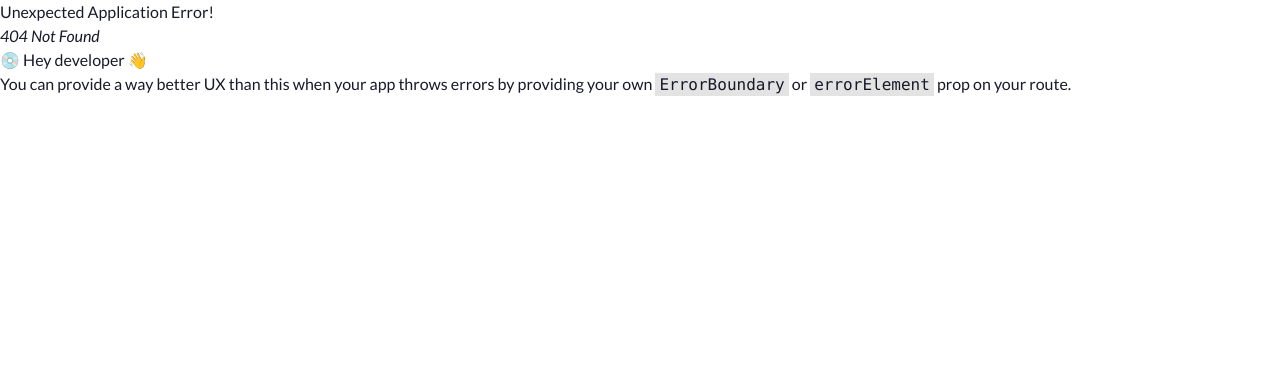
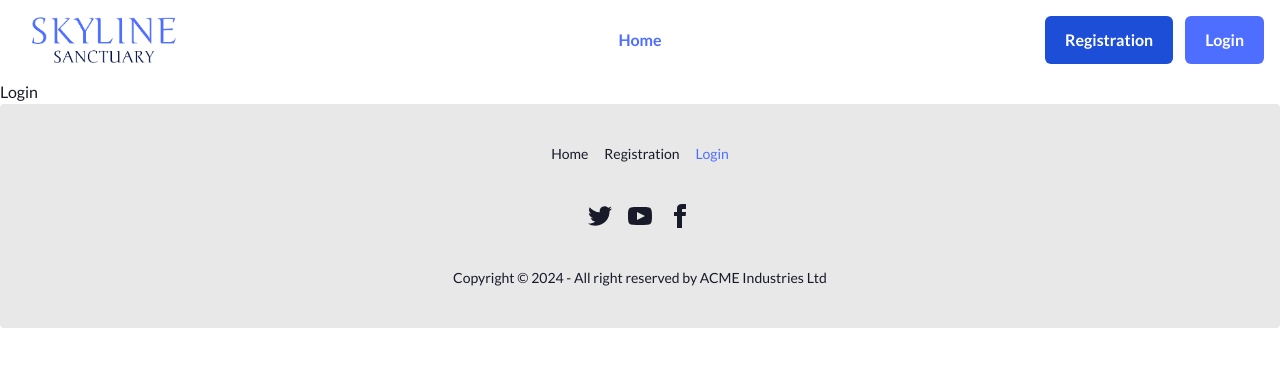
Before and after one commit to abdul-muhaimin-toha/Skyline-Sanctuary, a React (Vite) app: page /login in a window 1280 px wide. Before the commit this address had no page. Shown: the top 366 px of the page. Built offline with nearby package versions, Linux system fonts and the light colour scheme.

Commit message:
login and registration route setup done

```diff
--- a/src/Routes.jsx
+++ b/src/Routes.jsx
@@ -5,11 +5,15 @@ import {
 } from "react-router-dom";
 import RootLayout from "./RootLayout";
 import HomePage, { loadHomeData } from "./pages/HomePage";
+import Registration from "./pages/Registration";
+import LoginPage from "./pages/LoginPage";
 
 const router = createBrowserRouter(
   createRoutesFromElements(
     <Route path="/" element={<RootLayout />}>
       <Route index element={<HomePage />} loader={loadHomeData} />
+      <Route path="registration" element={<Registration />} />
+      <Route path="login" element={<LoginPage />} />
     </Route>,
   ),
 );
--- a/src/components/FooterSection.jsx
+++ b/src/components/FooterSection.jsx
@@ -1,12 +1,34 @@
+import { NavLink } from "react-router-dom";
+
 const FooterSection = () => {
   return (
     <footer>
       <div className="footer footer-center rounded bg-base-200 p-10 text-base-content">
         <nav className="grid grid-flow-col gap-4">
-          <a className="link-hover link">About us</a>
-          <a className="link-hover link">Contact</a>
-          <a className="link-hover link">Jobs</a>
-          <a className="link-hover link">Press kit</a>
+          <NavLink
+            to="/"
+            className={({ isActive }) =>
+              `link-hover link ${isActive && "text-primary"}`
+            }
+          >
+            Home
+          </NavLink>
+          <NavLink
+            to="/registration"
+            className={({ isActive }) =>
+              `link-hover link ${isActive && "text-primary"}`
+            }
+          >
+            Registration
+          </NavLink>
+          <NavLink
+            to="/login"
+            className={({ isActive }) =>
+              `link-hover link ${isActive && "text-primary"}`
+            }
+          >
+            Login
+          </NavLink>
         </nav>
         <nav>
           <div className="grid grid-flow-col gap-4">
--- a/src/components/Navbar.jsx
+++ b/src/components/Navbar.jsx
@@ -1,4 +1,4 @@
-import { NavLink } from "react-router-dom";
+import { Link, NavLink } from "react-router-dom";
 import logo from "../assets/website-logo.png";
 
 const Navbar = () => {
@@ -35,39 +35,42 @@ const Navbar = () => {
                 <NavLink className="transition duration-200 hover:text-blue-800">
                   Home
                 </NavLink>
-                <NavLink className="transition duration-200 hover:text-blue-800 ">
-                  Profile
-                </NavLink>
-                <NavLink className="transition duration-200 hover:text-blue-800 ">
-                  Profile Update
-                </NavLink>
               </ul>
             </div>
-            <a className="border-none md:btn hover:bg-transparent  md:bg-transparent ">
+            <Link
+              to="/"
+              className="border-none md:btn hover:bg-transparent  md:bg-transparent "
+            >
               <img
                 src={logo}
                 alt="Skyline Sanctuary Logo"
                 className="max-w-28 md:max-w-36"
               />
-            </a>
+            </Link>
           </div>
           <div className="navbar-center hidden lg:flex">
             <ul className="menu menu-horizontal space-x-6 px-1 text-base font-bold text-primary md:space-x-8">
-              <NavLink className="transition duration-200 hover:text-blue-800">
+              <NavLink
+                to="/"
+                className="transition duration-200 hover:text-blue-800"
+              >
                 Home
-              </NavLink>
-              <NavLink className="transition duration-200 hover:text-blue-800">
-                Profile
-              </NavLink>
-              <NavLink className="transition duration-200 hover:text-blue-800">
-                Profile Update
               </NavLink>
             </ul>
           </div>
-          <div className="navbar-end">
-            <a className="rounded-md bg-primary px-5 py-3 font-bold text-white transition duration-200 hover:bg-blue-800">
+          <div className="navbar-end gap-3">
+            <Link
+              to="/registration"
+              className="rounded-md bg-blue-700 px-5 py-3 font-bold text-white transition duration-200 hover:bg-blue-800"
+            >
+              Registration
+            </Link>
+            <Link
+              to="/login"
+              className="rounded-md bg-primary px-5 py-3 font-bold text-white transition duration-200 hover:bg-blue-800"
+            >
               Login
-            </a>
+            </Link>
           </div>
         </div>
       </div>
--- a/src/components/TestimonialSection.jsx
+++ b/src/components/TestimonialSection.jsx
@@ -16,7 +16,7 @@ const TestimonialSection = () => {
         title="Client Testimonials"
         subTitle="Discover What Our Satisfied Customers Have to Say About Their Real Estate Journey with Us"
       />
-      <div className="mx-auto max-w-7xl px-3 lg:px-6">
+      <div className="mx-auto max-w-screen-2xl px-3 lg:px-6">
         <div className=" grid grid-cols-1 gap-6 py-4 md:grid-cols-2 md:py-10 lg:grid-cols-3">
           {testimonials.map((testimonial) => (
             <TestimonialCard key={testimonial.id} testimonial={testimonial} />
--- /dev/null
+++ b/src/pages/LoginPage.jsx
@@ -0,0 +1,5 @@
+const LoginPage = () => {
+  return <section>Login</section>;
+};
+
+export default LoginPage;
--- /dev/null
+++ b/src/pages/Registration.jsx
@@ -0,0 +1,5 @@
+const Registration = () => {
+  return <section>Registration</section>;
+};
+
+export default Registration;
```
